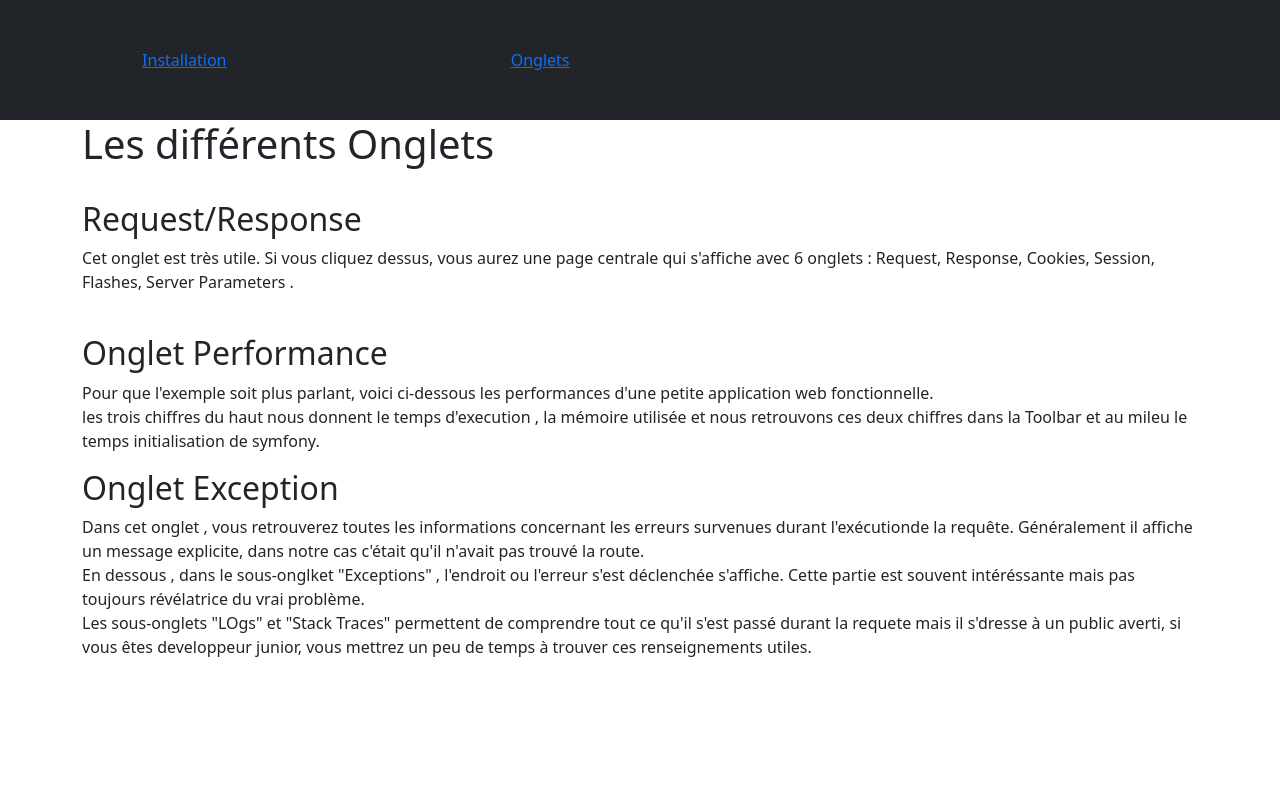
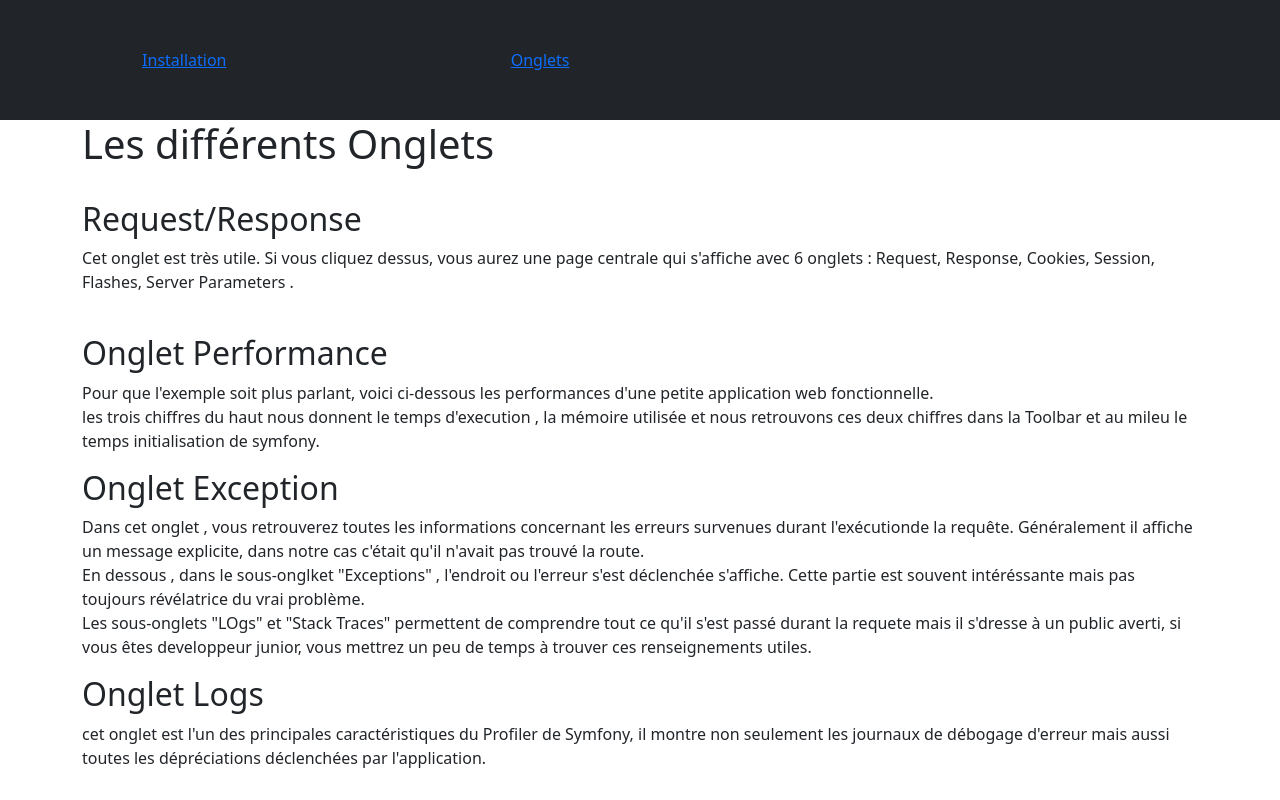
Before and after one commit to akkramm00/Profiler-de-symfony, a plain HTML site: page Onglets.html in a window 1280 px wide. Drawn offline with Linux system fonts and the light colour scheme.

Commit message:
add onglet Logs

```diff
--- a/Onglets.html
+++ b/Onglets.html
@@ -43,6 +43,12 @@
             Les sous-onglets "LOgs" et "Stack Traces" permettent de comprendre tout ce qu'il s'est passé durant la requete mais il s'dresse à un public averti, si vous êtes developpeur junior, vous mettrez un peu de temps à trouver ces renseignements utiles.
         </p>
 
+        <h2>Onglet Logs</h2>
+
+        <p>
+          cet onglet est l'un des principales caractéristiques du Profiler de Symfony, il montre non seulement les journaux de débogage d'erreur mais aussi toutes les dépréciations déclenchées par l'application.
+        </p>
+
 
 
        </div>
```
